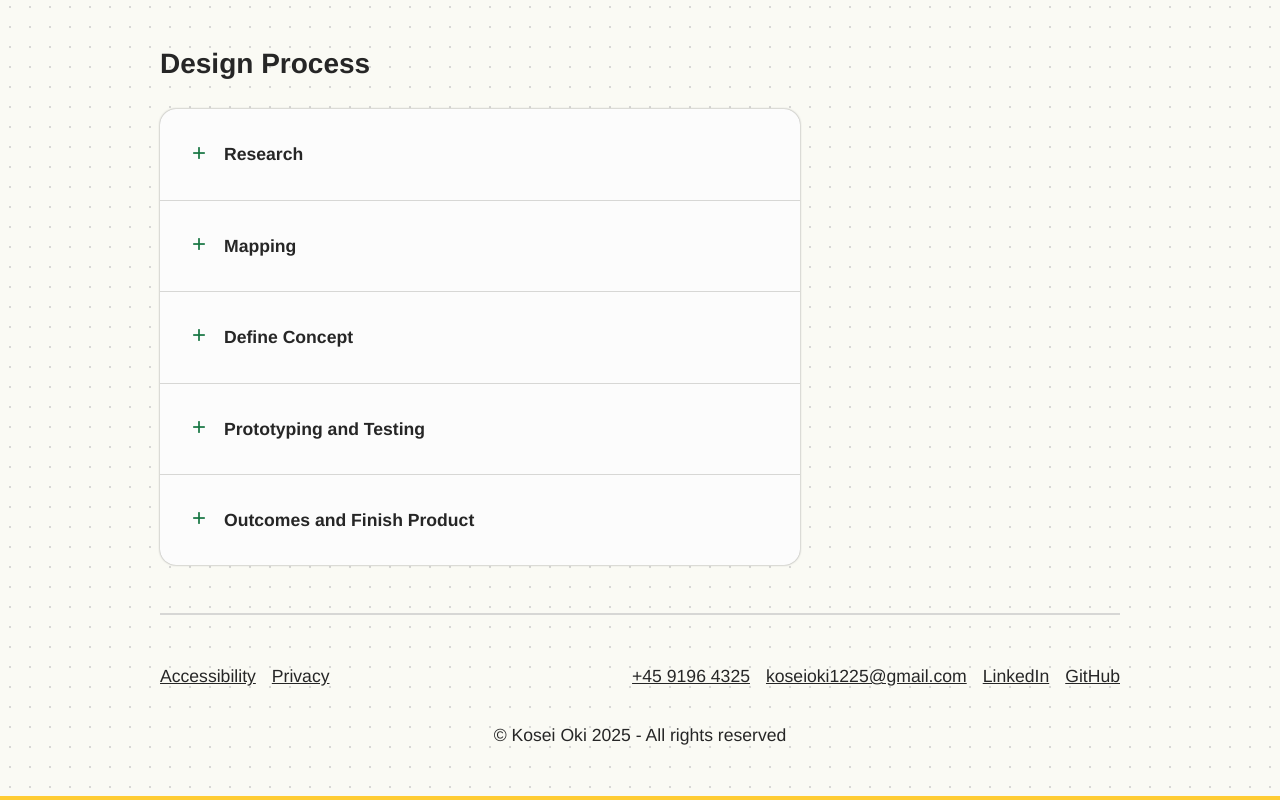
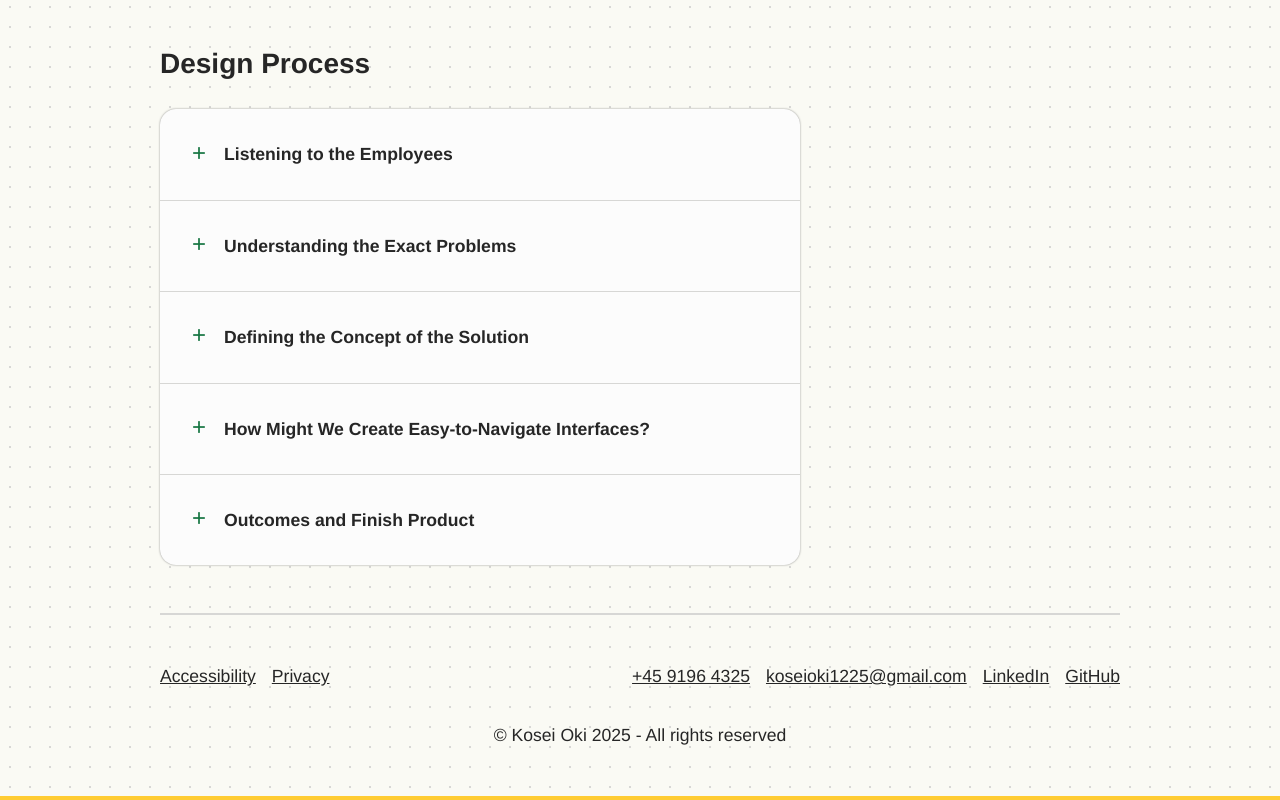
Before and after one commit to Koseioki/koseioki, a React (Vite) app: page /ux-design-cases/coop-management in a window 1280 px wide. Shown: the part 943-1743 px from the top of the page. Built offline with nearby package versions, Linux system fonts and the light colour scheme.

Commit message:
Changed titles for cases, stopped smooth scroll

```diff
--- a/src/Home.jsx
+++ b/src/Home.jsx
@@ -18,7 +18,7 @@ function Home() {
         const el = document.querySelector(hash);
         if (el) {
           el.focus();
-          el.scrollIntoView({ behavior: 'smooth' });
+          el.scrollIntoView({ behavior: 'auto' });
         }
       }, 0); // Delay one tick
 
--- a/src/components/CaseCoopManagement.jsx
+++ b/src/components/CaseCoopManagement.jsx
@@ -54,7 +54,7 @@ function CaseCoopManagement() {
             {/* <AccordionProvider> */}
                 <ul className="accordion-container">
 
-                    <AccordionSection title="Research" index={0}>
+                    <AccordionSection title="Listening to the Employees" index={0}>
                         <p className="paragraph">
                             Firstly, we started with desk research in order to have a fundamental understanding of this project, including the situation of food waste in Denmark, the background of the stakeholders, and how the current solutions work.
 
@@ -82,7 +82,7 @@ function CaseCoopManagement() {
                         <img src={KvicklyViby} alt="" aria-hidden="true" />
                     </AccordionSection>
 
-                    <AccordionSection title="Mapping" index={1}>
+                    <AccordionSection title="Understanding the Exact Problems" index={1}>
                         <p className="paragraph">
                             After conducting our desk research and interviews, we analysed all the gathered data by creating an Affinity Diagram in order to identify patterns.
 
@@ -119,7 +119,7 @@ function CaseCoopManagement() {
 
 
 
-                    <AccordionSection title="Define Concept" index={2}>
+                    <AccordionSection title="Defining the Concept of the Solution" index={2}>
                         <p className="paragraph">
                             Based on the research and mapping activities, the solution would include those features:
 
@@ -132,7 +132,7 @@ function CaseCoopManagement() {
 
                     </AccordionSection>
 
-                    <AccordionSection title="Prototyping and Testing" index={3}>
+                    <AccordionSection title="How Might We Create Easy-to-Navigate Interfaces?" index={3}>
                         <h4 className="headings">Wireframe to Sketch</h4>
                         <p className="paragraph">
                             To organise the elements on the list that some of the pages would have, we created Object-Oriented User Experience(OOUX) schemes.
--- a/src/components/CasePrehabPlus.jsx
+++ b/src/components/CasePrehabPlus.jsx
@@ -69,7 +69,7 @@ function CasePrehabPlus() {
             <h2 className="headings">Design Process</h2>
             {/* <AccordionProvider> */}
                 <ul className="accordion-container">
-                    <AccordionSection title="Research" index={0}>
+                    <AccordionSection title="Understanding the Full Context" index={0}>
                         <h4 className="headings">Generative Research</h4>
                         <p className="paragraph">
                             First I conducted generative research (“What’s up with…?) online, exploring the broader context of colorectal cancer treatment through online sources, to gather foundational knowledge about the disease and its associated care.
@@ -119,7 +119,7 @@ function CasePrehabPlus() {
 
                     </AccordionSection>
 
-                    <AccordionSection title="Mapping" index={1}>
+                    <AccordionSection title="Identifying the Core Problems" index={1}>
                         <p className="paragraph">
                             After the research, I organised all the findings using an affinity diagram to identify patterns.
                         </p>
@@ -175,7 +175,7 @@ function CasePrehabPlus() {
 
                     </AccordionSection>
 
-                    <AccordionSection title="Define Concept" index={2}>
+                    <AccordionSection title="Defining the Concept of the Solution" index={2}>
                         <p className="paragraph">
                             Based on the research and mapping activities, the solution would include those features:
 
@@ -194,7 +194,7 @@ function CasePrehabPlus() {
                             <li>It had to be accessible, as guidelines from the WAI (Web Accessibility Initiative) emphasise that accessible applications benefit older users as well.</li>
                         </ul>
                     </AccordionSection>
-                    <AccordionSection title="Prototyping" index={3}>
+                    <AccordionSection title="Creating Prototypes that Reflect the Real World" index={3}>
                         <h4 className="headings">Sketch to Prototype</h4>
                         <p className="paragraph">
                             Before starting any visual design work, I created a user flow based on the list of requirements, to structure how users would navigate the solution in order to complete their tasks.
@@ -276,7 +276,7 @@ function CasePrehabPlus() {
 
                     </AccordionSection>
 
-                    <AccordionSection title="Visual Design" index={4}>
+                    <AccordionSection title="Translating Emotional Insights into Visual Design" index={4}>
                         <p className="paragraph">
                             I created a moodboard to better understand the overall visual style. To select imagery that best fits the context of this solution, I referred to the list of values developed during the mapping, along with the “emotional insights” gathered throughout the research process.
 
@@ -289,7 +289,7 @@ function CasePrehabPlus() {
                         <img src={PrehabPlusStyletile} alt="Style Tile on Figma showing fonts, text sizes, colours, and other components matching the moodboard's colour theme." />
                     </AccordionSection>
 
-                    <AccordionSection title="Testing" index={5}>
+                    <AccordionSection title="Testing Prototypes with Real Users" index={5}>
                         <p className="paragraph">
                             I then conducted usability testing sessions on the Lo-Fi prototype to ensure that the functions are working as I intend. During the test, I followed the “Think-Aloud” method to understand where testers are struggling to find information and what is causing confusion. I used this testing method because, according to Norman Nielsen Group, it is cost-effective and easy to learn.
 
@@ -334,7 +334,7 @@ function CasePrehabPlus() {
 
                     </AccordionSection>
 
-                    <AccordionSection title="Accessibility" index={6}>
+                    <AccordionSection title="How Might We Make the Solution Accessible to Everyone?" index={6}>
                         <p className="paragraph">
                             I followed the Web Content Accessibility Guidelines (WCAG) 2.2 level AA as a reference throughout this project, since this is the most widely adopted reference according to World Wide Web Consortium (W3C).
 
--- a/src/components/Contact.jsx
+++ b/src/components/Contact.jsx
@@ -20,7 +20,7 @@ function Contact() {
         <ul className="link-list paragraph">
 
           <li>
-            <a className="plain-link" href="https://www.linkedin.com/in/kosei-oki-340129234/">
+            <a className="plain-link" href="https://www.linkedin.com/in/koseioki/">
               <Icon icon="LinkedIn" fontSize="p"/>LinkedIn
             </a>
           </li>
--- a/src/components/Footer.jsx
+++ b/src/components/Footer.jsx
@@ -59,7 +59,7 @@ function Footer() {
                 </a>
               </li>
               <li>
-                <a className="plain-link" href="https://www.linkedin.com/in/kosei-oki-340129234/">LinkedIn</a>
+                <a className="plain-link" href="https://www.linkedin.com/in/koseioki/">LinkedIn</a>
               </li>
               <li>
                 <a className="plain-link" href="https://github.com/Koseioki?tab=repositories">GitHub</a>
--- a/src/components/Header.jsx
+++ b/src/components/Header.jsx
@@ -16,7 +16,7 @@ function Header() {
       const el = document.querySelector(hash);
       if (el) {
         el.focus();
-        el.scrollIntoView({ behavior: 'smooth' });
+        el.scrollIntoView({ behavior: 'auto' });
       }
     } else {
       navigate(`/${hash}`);
@@ -30,14 +30,15 @@ function Header() {
 
     <>
       <div className="skip-to-content">
-        <a
-          href="#"
+        <NavLink to="#main-content">Skip to Content</NavLink>
+        {/* <a
+          href="#main-content"
           onClick={e => {
             e.preventDefault();
             const h1 = document.querySelector('h1');
             if (h1) {
               h1.scrollIntoView({
-                behavior: 'smooth',
+                behavior: 'auto',
                 block: 'start',
                 inline: 'nearest'
               });
@@ -49,7 +50,7 @@ function Header() {
           }}
         >
           Skip to content
-        </a>
+        </a> */}
       </div>
 
       <header>
@@ -60,10 +61,13 @@ function Header() {
           <nav className="main-nav" aria-label="Main navigation">
             <ul>
               <li className="nav-item">
-                <NavLink to="/#works" onClick={(e) => handleClick(e, '#works')}>Works</NavLink>
+                {/* <NavLink to="/#works" onClick={(e) => handleClick(e, '#works')}>Works</NavLink> */}
+                <NavLink to="/#works">Works</NavLink>
+
               </li>
               <li className="nav-item">
-                <NavLink to="/#contact" onClick={(e) => handleClick(e, '#contact')}>Contact</NavLink>
+                {/* <NavLink to="/#contact" onClick={(e) => handleClick(e, '#contact')}>Contact</NavLink> */}
+                <NavLink to="/#contact">Contact</NavLink>
               </li>
 
             </ul>
--- a/src/index.css
+++ b/src/index.css
@@ -60,6 +60,7 @@ body {
   color: var(--text);
   margin: 0 auto;
   line-height: 1.5;
+  scroll-behavior: auto;
 
 }
 
```
Also changed, not shown: src/components/Header.css (+2 -24 lines).
